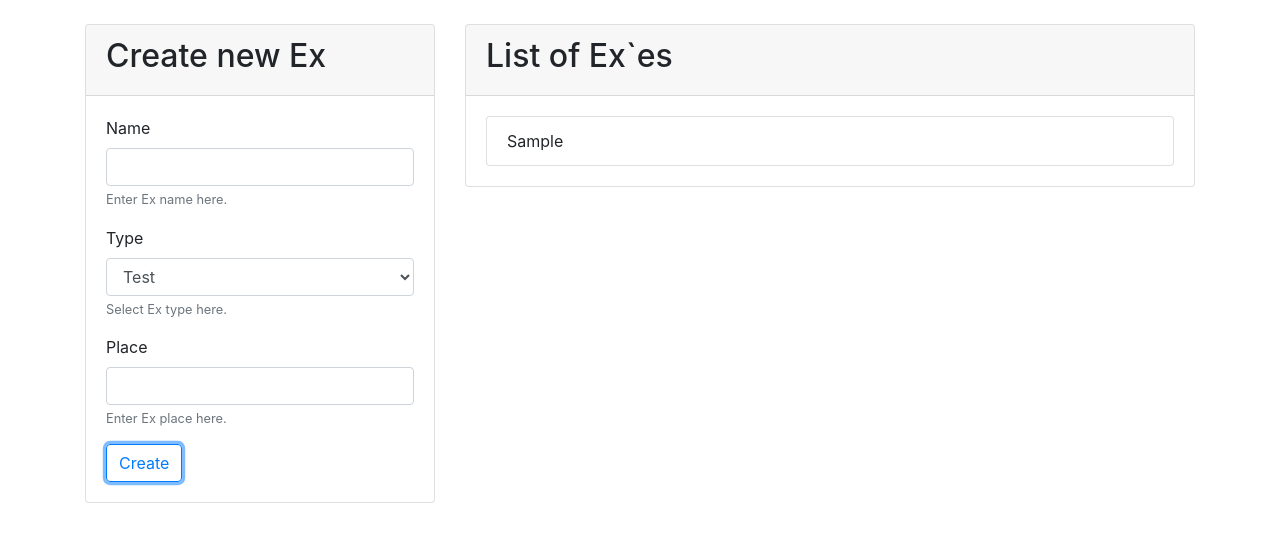
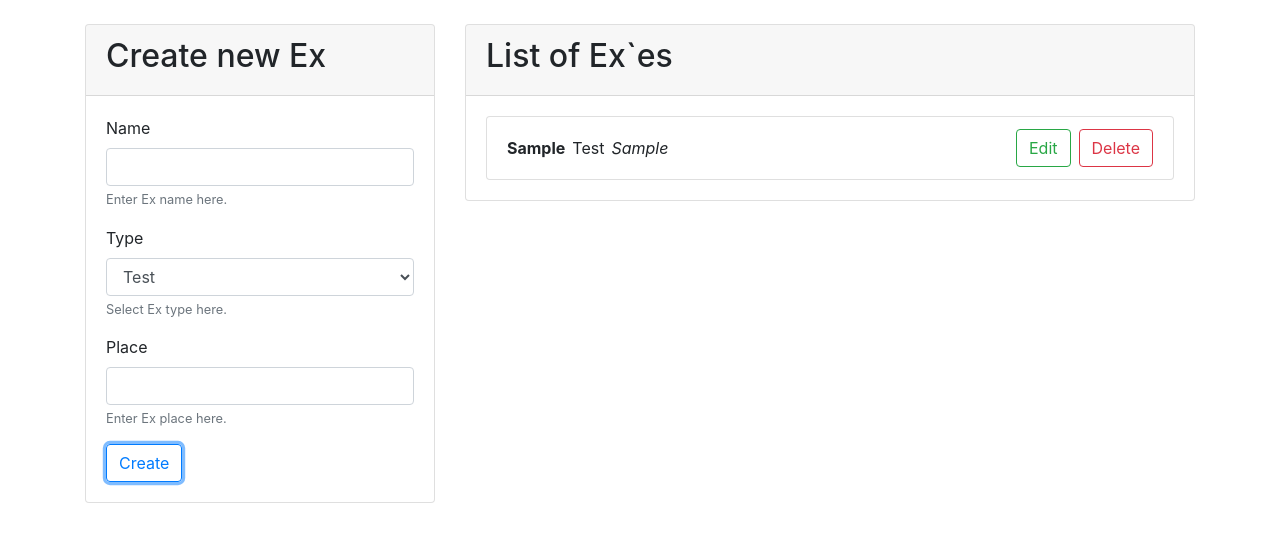
Before and after one commit to melanijaa/23-intro-react, a React (Create React App) app: page / in a window 1280 px wide. Both pictures are taken after typing "Sample", "Sample" into the empty fields and a click on the button "Create". Shown: the top 542 px of the page. Built offline with nearby package versions, Linux system fonts and the light colour scheme.

Commit message:
delete and edit

```diff
--- a/src/Components/CRUD/Ex.jsx
+++ b/src/Components/CRUD/Ex.jsx
@@ -1,7 +1,27 @@
-function Ex({ex}) {
+function Ex({ ex, setDeleteData, setModalData }) {
+
+    const handleDelete = () => {
+        setDeleteData(ex);
+    }
+
+    const handleEdit = () => {
+        setModalData(ex);
+    }
 
     return (
-        <li className="list-group-item">{ex.name}</li>
+        <li className="list-group-item">
+            <div className="item">
+                <div className="content">
+                    <b>{ex.name}</b>
+                    <span>{['Test', 'Written', 'Spoken'][--ex.type]}</span>
+                    <i>{ex.place}</i>
+                </div>
+                <div className="buttons">
+                    <button type="button" className="btn btn-outline-success ml-2" onClick={handleEdit}>Edit</button>
+                    <button type="button" className="btn btn-outline-danger ml-2" onClick={handleDelete}>Delete</button>
+                </div>
+            </div>
+        </li>
     );
 }
 
--- a/src/Components/CRUD/List.jsx
+++ b/src/Components/CRUD/List.jsx
@@ -2,7 +2,7 @@
 
 import Ex from "./Ex";
 
-function List({exes}) {
+function List({exes, setDeleteData, setModalData}) {
 
     return (
         <div className="card mt-4">
@@ -12,7 +12,7 @@ function List({exes}) {
             <div className="card-body">
                 <ul className="list-group">
                     {
-                    exes ? exes.map(ex => <Ex key={ex.id} ex={ex}></Ex>) : null
+                    exes ? exes.map(ex => <Ex key={ex.id} ex={ex} setDeleteData={setDeleteData} setModalData={setModalData}></Ex>) : null
                     }
                 </ul>
             </div>
```
